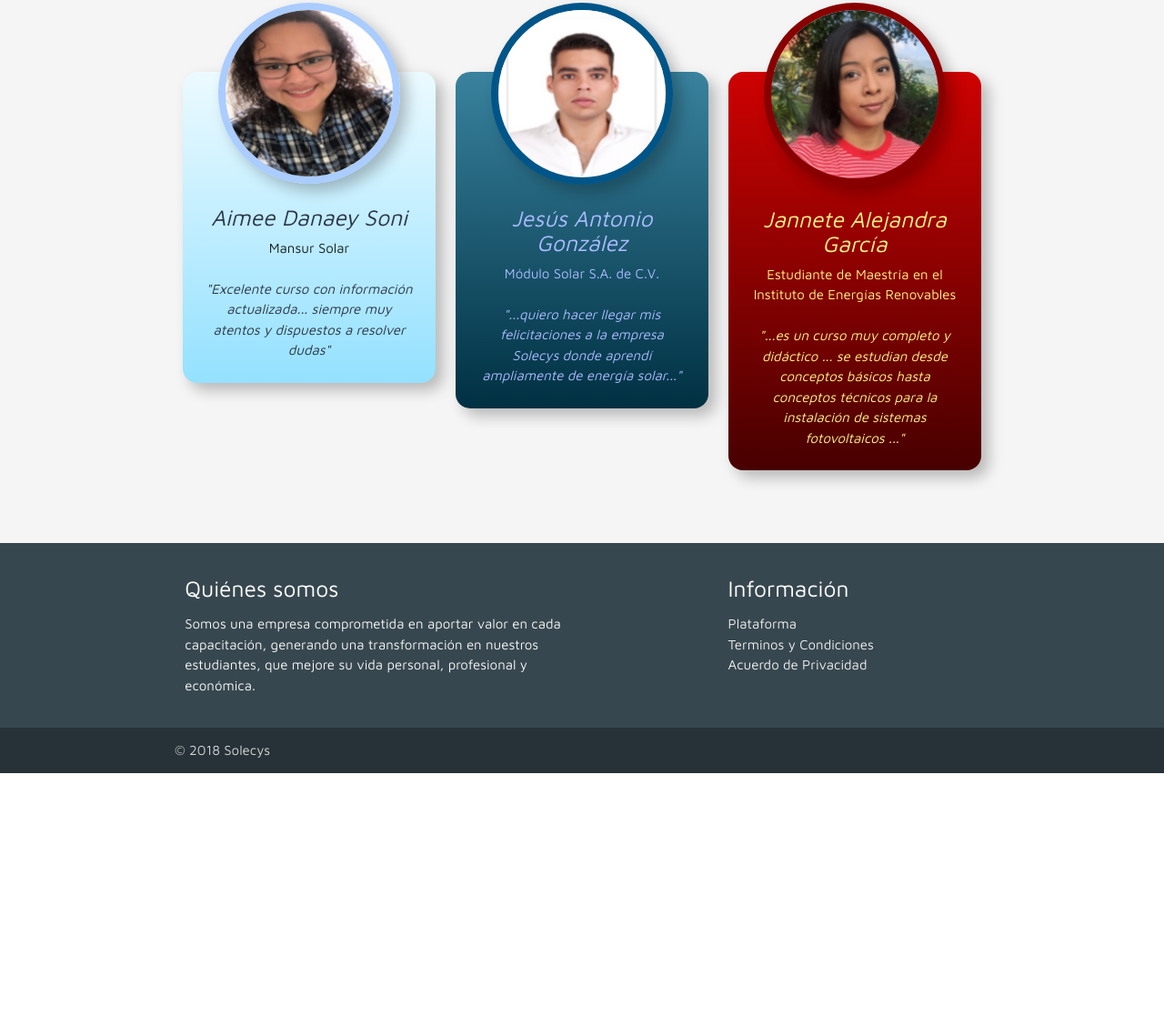
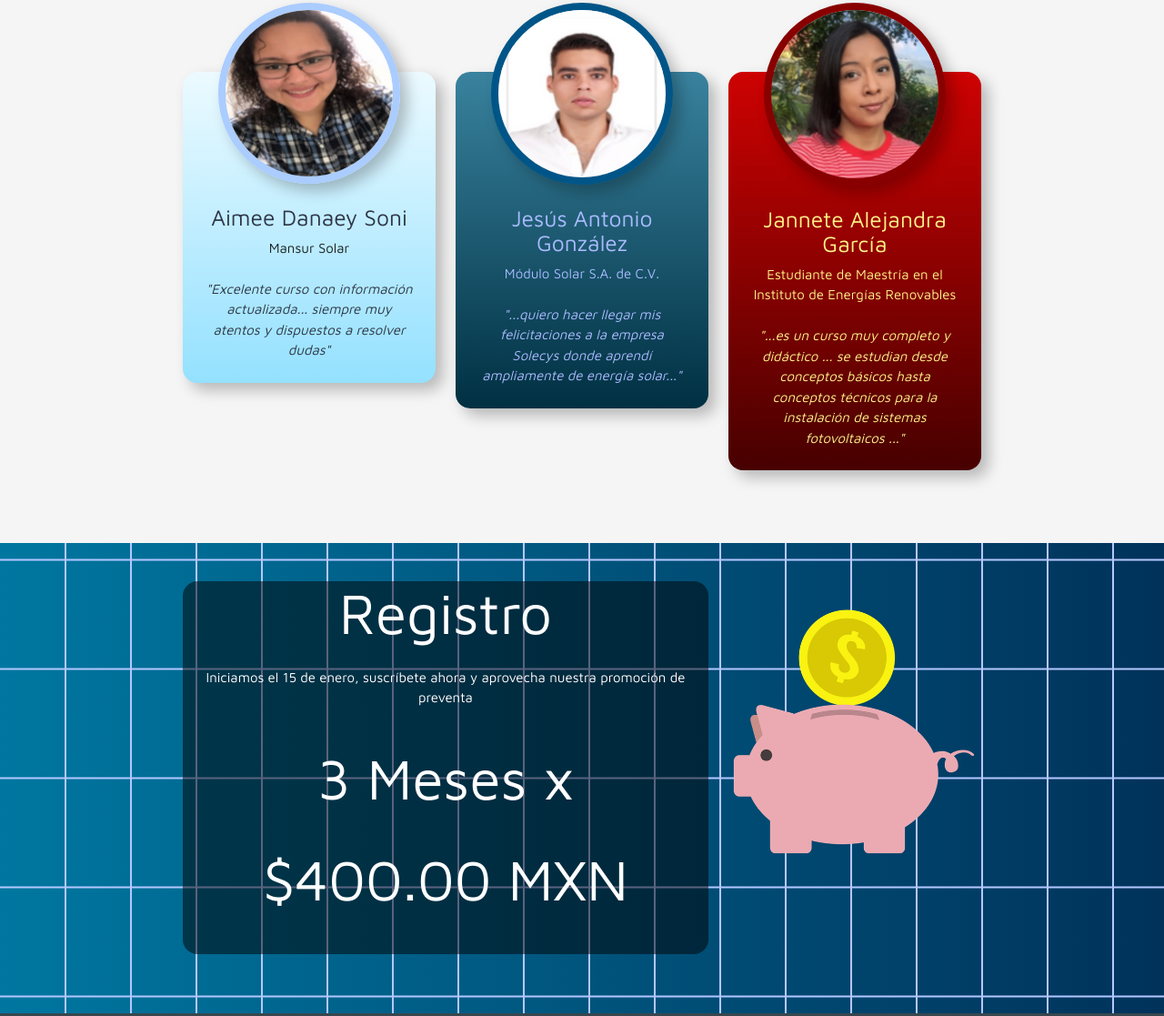
Before and after one commit to emmanuelrojas/solecys-homepage, a plain HTML site: page solecys-homepage/index.html in a window 1280 px wide. Shown: the part 2415-3532 px from the top of the page at 91% size. Before the commit the page ends 3265 px from the top, so only its background shows below. Drawn offline with nearby package versions, Linux system fonts and the light colour scheme; a script that the page names is missing.

Commit message:
Added offer section

```diff
--- a/solecys-homepage/css/styles.css
+++ b/solecys-homepage/css/styles.css
@@ -80,6 +80,26 @@ html, body {
   border-radius: 16px;
 }
 
+.signup-background {
+  background-image: url("../assets/solar-cell-texture.svg");
+  background-attachment: fixed;
+  background-position: center;
+  background-repeat: no-repeat;
+  background-size: cover;
+  position: relative;
+}
+
+.signup-section {
+  width: 100%;
+  max-width: 900px;
+}
+
+.sign-up-form {
+  background-color: rgba(0, 0, 0, 0.5);
+  color: white;
+  border-radius: 16px;
+}
+
 .text-center {
   text-align: center;
 }
--- a/solecys-homepage/index.html
+++ b/solecys-homepage/index.html
@@ -115,7 +115,7 @@
         <div class="card solar-energy-card">
           <div class="card-content text-center">
             <img src="/assets/aimee.jpeg" alt="" class="profile-image" style="border: 8px solid #AACCFF;">
-            <h5 style="color: #2E3648; text-align: center; font-style: italic">Aimee Danaey Soni</h5>
+            <h5 style="color: #2E3648; text-align: center">Aimee Danaey Soni</h5>
             <p><strong>Mansur Solar</strong></p><br>
             <p style="color: #2E3648; text-align: center; font-style: italic">
               "Excelente curso con información actualizada... siempre muy atentos y dispuestos a resolver dudas"
@@ -127,7 +127,7 @@
         <div class="card online-platform-card">
           <div class="card-content text-center">
             <img src="/assets/jesus.jpeg" alt="" class="profile-image" style="border: 8px solid #005588;">
-            <h5 style="color: #AABBFF; text-align: center; font-style: italic">Jesús Antonio González</h5>
+            <h5 style="color: #AABBFF; text-align: center">Jesús Antonio González</h5>
             <p style="color: #AABBFF;"><strong>Módulo Solar S.A. de C.V.</strong></p><br>
             <p style="color: #AABBFF; text-align: center; font-style: italic">
               "...quiero hacer llegar mis felicitaciones a la empresa Solecys  donde aprendí ampliamente de energía solar..."
@@ -139,7 +139,7 @@
         <div class="card solar-work-card">
           <div class="card-content text-center">
             <img src="/assets/janette.jpeg" alt="" class="profile-image" style="border: 8px solid #880000;">
-            <h5 style="color: #FFF389; text-align: center; font-style: italic">Jannete Alejandra García</h5>
+            <h5 style="color: #FFF389; text-align: center">Jannete Alejandra García</h5>
             <p style="color: #FFF389;"><strong>Estudiante de Maestría en el Instituto de Energías Renovables</strong></p><br>
             <p style="color: #FFF389; text-align: center; font-style: italic">
               "...es un curso muy completo y didáctico ... se estudian desde conceptos básicos hasta conceptos técnicos para la instalación de sistemas fotovoltaicos ..."
@@ -150,6 +150,27 @@
     </div>
     <br><br>
   </div>
+
+  <div class="signup-background text-center">
+    <div class="row signup-section">
+      <div class="col s12 m8">
+        <div class="sign-up-form">
+          <h1>Registro</h1>
+          <p>Iniciamos el 15 de enero, suscríbete ahora y aprovecha nuestra promoción de preventa</p>
+          <h1>3 Meses x</h1>
+          <h1>$400.00 MXN</h1>
+          <br>
+        </div>
+      </div>
+      <div class="col s12 m4">
+        <br><br><br>
+        <img src="/assets/piggy-bank-money.png" width="100%" alt="">
+      </div>
+    </div>
+    <br><br>
+  </div>
+
+
   <footer class="page-footer blue-grey darken-3">
     <div class="container">
       <div class="row">
```
Also changed, not shown: imagenes/piggy-bank-money.png (added), solecys-homepage/assets/piggy-bank-money.png (added), solecys-homepage/assets/solar-cell-texture.svg (renamed from imagenes/solar-cell-texture.svg), 3 other files.
